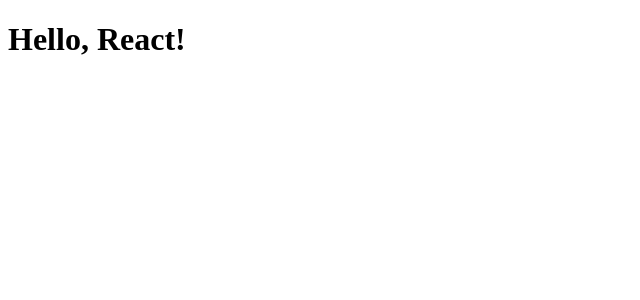
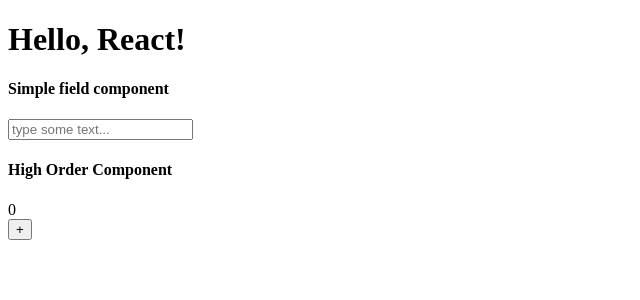
Before and after one commit to SuperOleg39/react-redux-typescript-starter, a React app: page / in a window 1280 px wide. Shown: the top 300 px of the page, without its empty margins (0-640 px from the left). Built offline with nearby package versions, Linux system fonts and the light colour scheme.

Commit message:
Add simple and hoc reciepes

```diff
--- /dev/null
+++ b/src/hoc/displayCount.tsx
@@ -0,0 +1,15 @@
+import * as React from 'react';
+import { InjectedProps } from './withCount';
+
+interface Props {
+    title: string;
+}
+
+const DisplayCount = (props: Props & InjectedProps) => (
+    <div>
+        <h4>{props.title}</h4>
+        <div>{props.count}</div>
+    </div>
+);
+
+export default DisplayCount;
--- /dev/null
+++ b/src/hoc/withCount.tsx
@@ -0,0 +1,46 @@
+import * as React from 'react';
+import DisplayCount from './displayCount';
+
+interface State {
+    count: number;
+}
+
+export interface InjectedProps {
+    count: number;
+}
+
+interface ExternalProps {
+    increment: number;
+}
+
+function withCount<OriginProps>(Component: React.ComponentType<OriginProps & InjectedProps>) {
+
+    type ResultProps = OriginProps & ExternalProps;
+
+    return class extends React.Component<ResultProps, State> {
+        static displayName = `WithCount(${Component.displayName || Component.name})`;
+
+        state: State = {
+            count: 0
+        }
+
+        increment = () => {
+            const { increment } = this.props;
+            this.setState((prevState: State) => ({ count: prevState.count + increment }));
+        }
+
+        render() {
+            return (
+                <div>
+                    <Component {...this.props} {...this.state} />
+                    <button
+                        type="button"
+                        onClick={this.increment}
+                    > + </button>
+                </div>
+            )
+        }
+    }
+}
+
+export default withCount;
--- a/src/index.tsx
+++ b/src/index.tsx
@@ -1,11 +1,29 @@
 import * as React from 'react';
 import * as ReactDOM from 'react-dom';
+import Simple from './simple/simple';
+import withCount from './hoc/withCount';
+import DisplayCount from './hoc/DisplayCount';
+
+const Counter = withCount(DisplayCount);
 
 interface IAppProps {
     title: string;
 }
 
-const App = (props: IAppProps) => <h1>{props.title}</h1>;
+const App = ({title}: IAppProps) => <div>
+    <h1>{title}</h1>
+
+    <Simple
+        customProperty="Simple field component"
+        placeholder="type some text..."
+        onFocus={() => console.log('is focused!')}
+    />
+
+    <Counter
+        title="High Order Component"
+        increment={5}
+    />
+</div>;
 
 ReactDOM.render(
     <App title="Hello, React!" />,
--- /dev/null
+++ b/src/simple/simple.tsx
@@ -0,0 +1,41 @@
+import * as React from 'react';
+
+interface Props extends React.HTMLProps<HTMLInputElement> {
+    customProperty: string;
+}
+
+interface State {
+    value: string;
+}
+
+class Simple extends React.Component<Props, State> {
+    state: State = {
+        value: ''
+    }
+
+    handleChange = (event: React.FormEvent<HTMLInputElement>) => {
+        const value = event.currentTarget.value;
+        this.setState(() => ({ value }));
+    }
+
+    render() {
+        const {
+            customProperty,
+            ...inputProps
+        } = this.props;
+        const { value } = this.state;
+
+        return (
+            <div>
+                <h4>{customProperty}</h4>
+                <input
+                    {...inputProps}
+                    value={value}
+                    onChange={this.handleChange}
+                />
+             </div>
+        );
+    }
+}
+
+export default Simple;
--- a/tsconfig.json
+++ b/tsconfig.json
@@ -1,6 +1,6 @@
 {
   "compilerOptions": {
-    "target": "esnext",
+    "target": "es5",
     "module": "esnext",
     "jsx": "react"
   }
```
